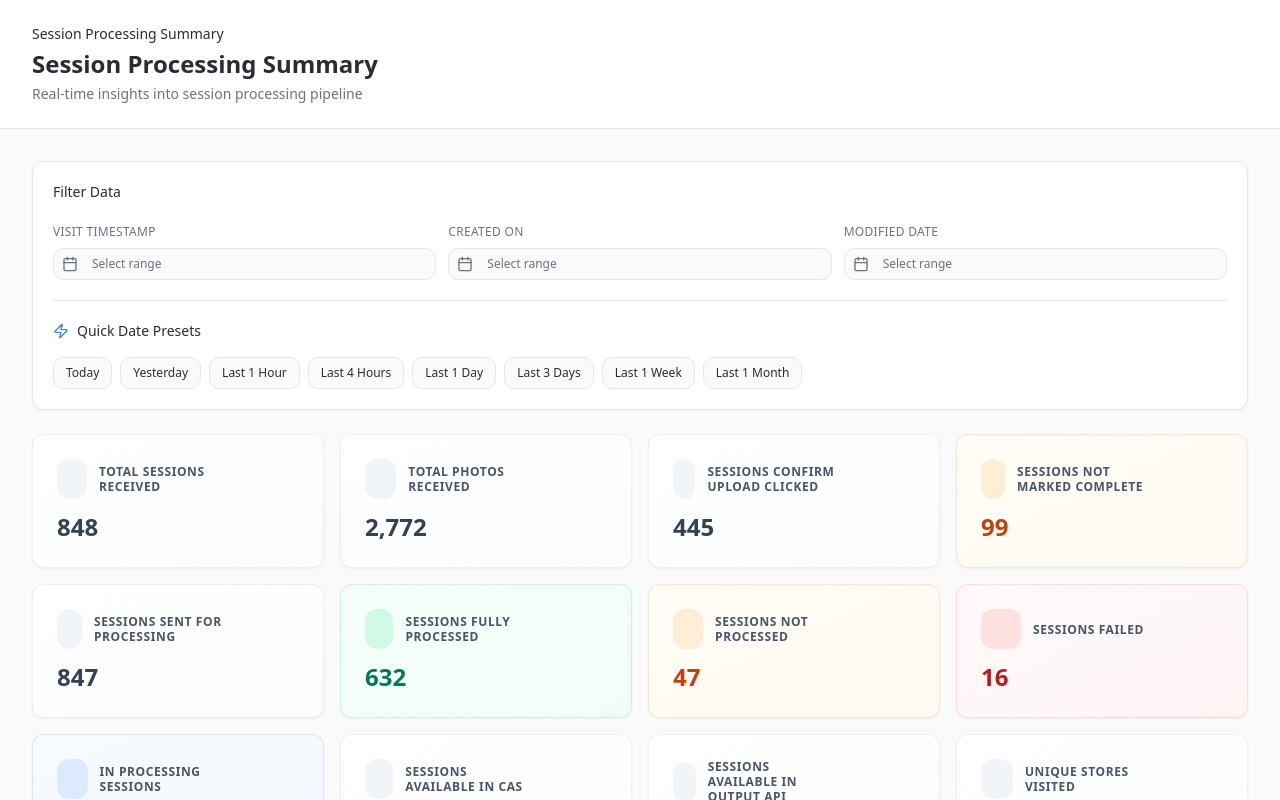
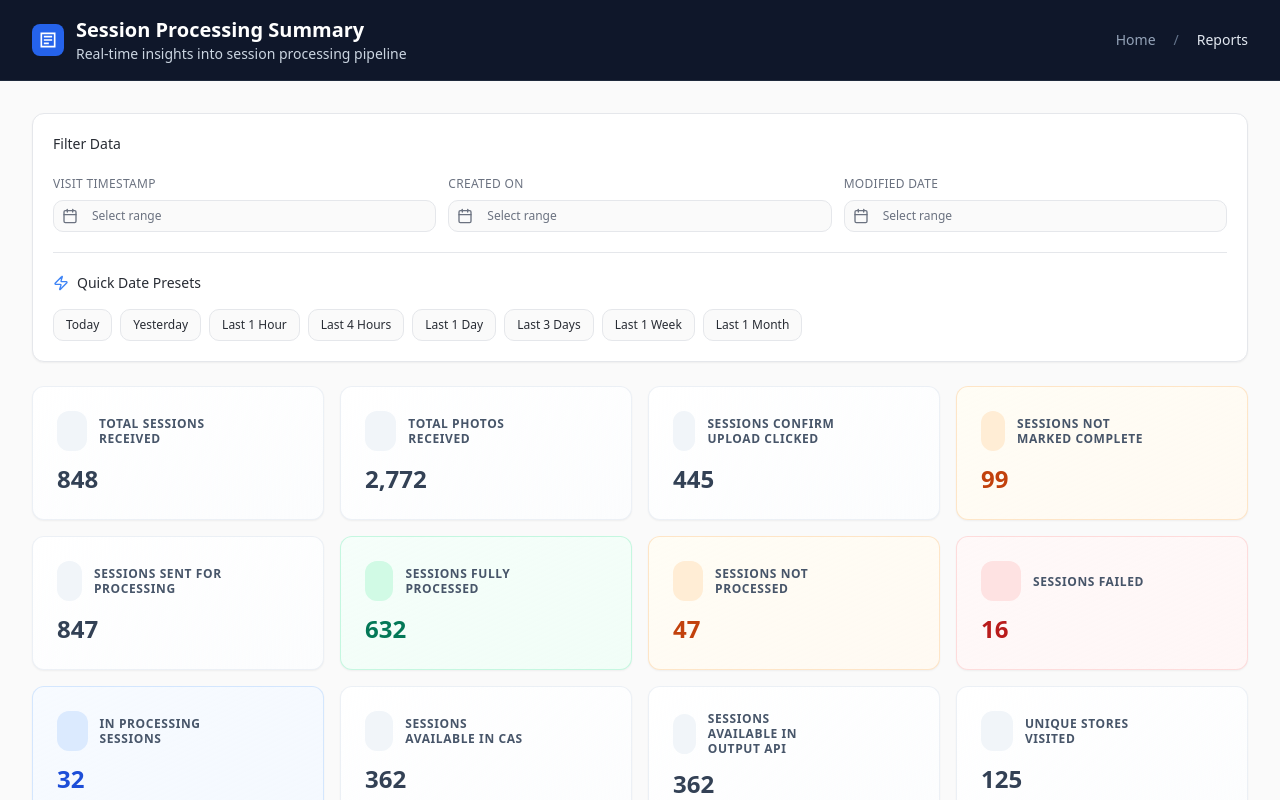
Before and after one commit to jatindeepkharbanda/django-session-processing-summary, a React (Vite) app: page /session-processing in a window 1280 px wide. Shown: the top 800 px of the page. Built offline with nearby package versions, Linux system fonts and the light colour scheme.

Commit message:
Fix duplicate title in header
Adjust the top bar to remove the duplicate "Session Processing Summary" title and apply OneDrive aesthetics to the header.

```diff
--- a/src/pages/SessionProcessingSummary.tsx
+++ b/src/pages/SessionProcessingSummary.tsx
@@ -92,23 +92,41 @@ const SessionProcessingSummary = () => {
 
   return (
     <div className="min-h-screen bg-background">
-      {/* Header */}
-      <header className="border-b border-border bg-card">
-        <div className="mx-auto max-w-7xl px-8 py-6">
-          <div className="space-y-1">
+      {/* OneDrive-style Header */}
+      <header className="bg-slate-900 border-b border-slate-800">
+        <div className="mx-auto max-w-7xl px-8 py-4">
+          <div className="flex items-center justify-between">
+            <div className="flex items-center space-x-4">
+              <div className="flex items-center space-x-3">
+                <div className="w-8 h-8 bg-blue-600 rounded-sm flex items-center justify-center">
+                  <svg className="w-5 h-5 text-white" fill="currentColor" viewBox="0 0 24 24">
+                    <path d="M3 3h18v18H3V3zm2 2v14h14V5H5zm2 2h10v2H7V7zm0 4h10v2H7v-2zm0 4h6v2H7v-2z"/>
+                  </svg>
+                </div>
+                <div>
+                  <h1 className="text-xl font-semibold text-white">Session Processing Summary</h1>
+                  <p className="text-sm text-slate-300">Real-time insights into session processing pipeline</p>
+                </div>
+              </div>
+            </div>
+
+            <div className="flex items-center space-x-3">
               <Breadcrumb>
                 <BreadcrumbList>
                   <BreadcrumbItem>
-                  <BreadcrumbPage className="text-sm font-medium text-foreground">
-                    Session Processing Summary
+                    <BreadcrumbPage className="text-sm text-slate-400 hover:text-slate-200 transition-colors">
+                      Home
+                    </BreadcrumbPage>
+                  </BreadcrumbItem>
+                  <span className="text-slate-500 mx-2">/</span>
+                  <BreadcrumbItem>
+                    <BreadcrumbPage className="text-sm text-slate-200 font-medium">
+                      Reports
                     </BreadcrumbPage>
                   </BreadcrumbItem>
                 </BreadcrumbList>
               </Breadcrumb>
-            <h1 className="text-2xl font-semibold text-foreground">Session Processing Summary</h1>
-            <p className="text-sm text-muted-foreground">
-              Real-time insights into session processing pipeline
-            </p>
+            </div>
           </div>
         </div>
       </header>
```
Lines whose indentation alone changed are shown as unchanged.
